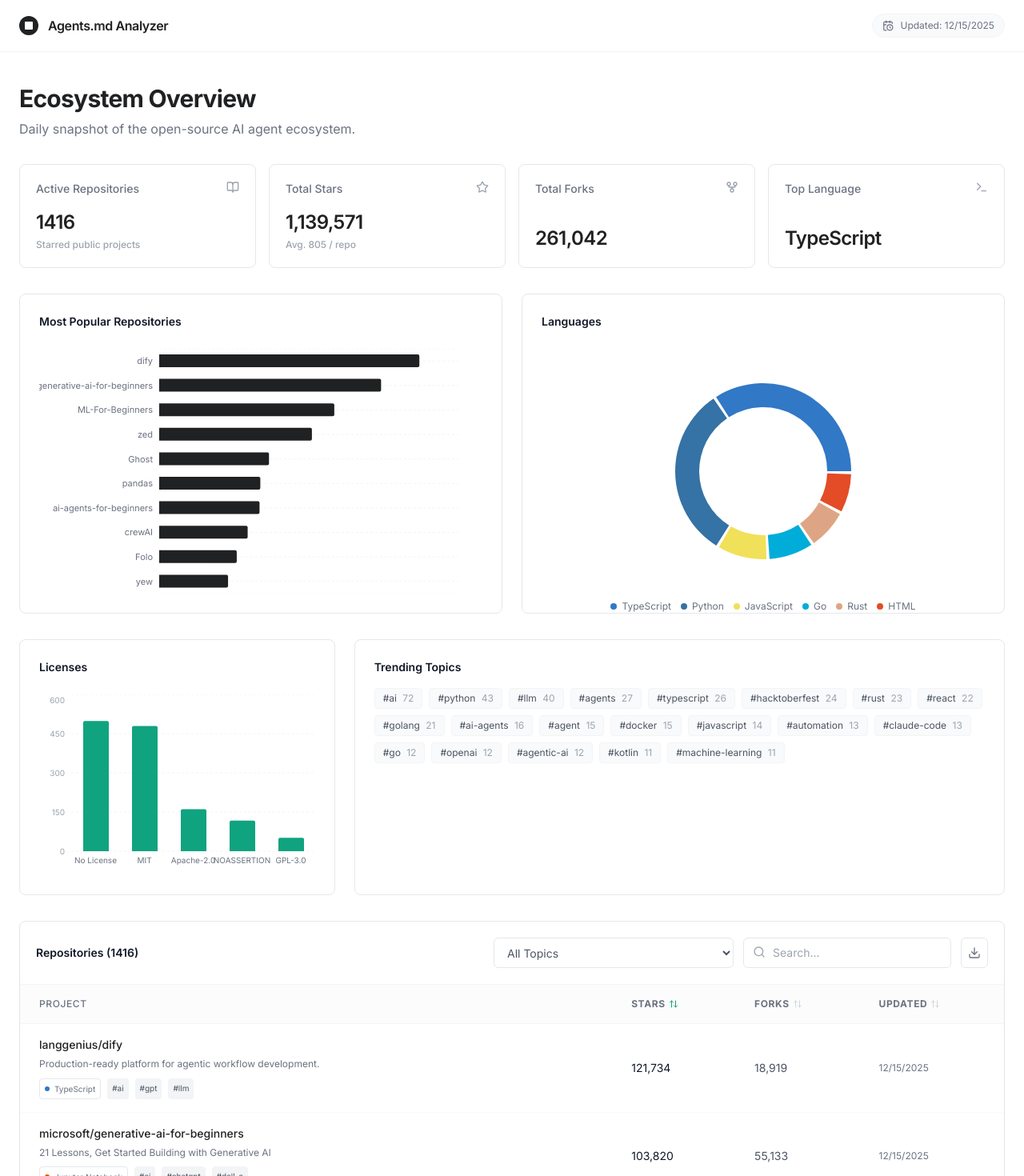
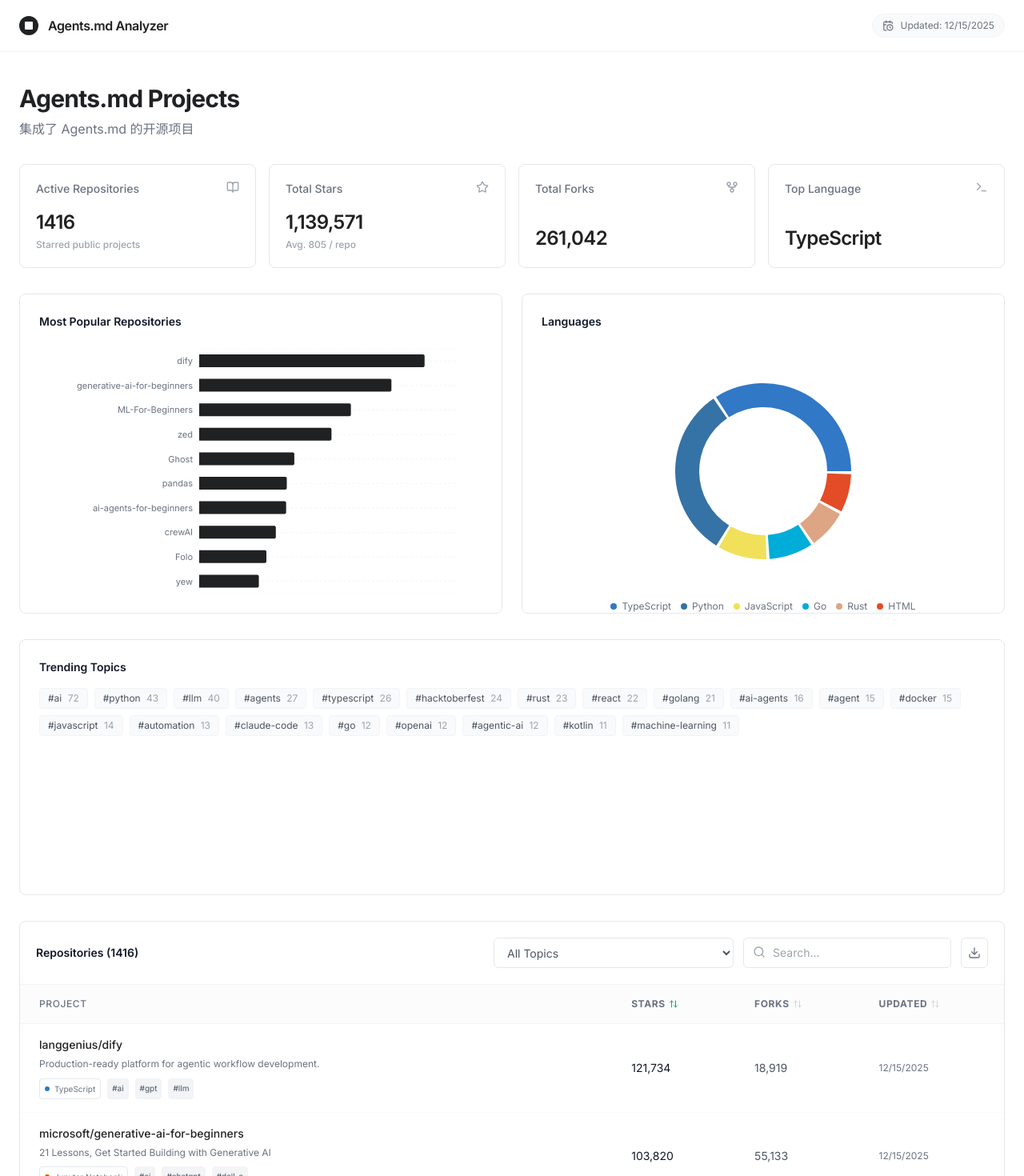
Before and after one commit to nexteacc/agents.md-ecosystem-analyzer, a React (Vite) app: page / in a window 1280 px wide. Shown: the top 1470 px of the page at 80% size. Built offline with nearby package versions, Linux system fonts and the light colour scheme.

Commit message:
refactor(ui): update main title and description, remove unused chart component, and enhance chart styling for better visibility

```diff
--- a/App.tsx
+++ b/App.tsx
@@ -1,6 +1,6 @@
 import React, { useState, useEffect, useMemo } from 'react';
 import { StatsCards } from './components/StatsCards';
-import { LanguagePieChart, TopReposBarChart, LicenseChart } from './components/Charts';
+import { LanguagePieChart, TopReposBarChart } from './components/Charts';
 import { RepoTable } from './components/RepoTable';
 import { RepositoryNode, AnalysisStats } from './types';
 import { fetchEcosystemData } from './services/githubService';
@@ -116,9 +116,9 @@ const App: React.FC = () => {
 
       <main className="max-w-7xl mx-auto px-6 py-10">
         <div className="mb-8">
-           <h1 className="text-3xl font-bold text-openai-black mb-2 tracking-tight">Ecosystem Overview</h1>
+           <h1 className="text-3xl font-bold text-openai-black mb-2 tracking-tight">Agents.md Projects</h1>
            <p className="text-gray-500">
-             Daily snapshot of the open-source AI agent ecosystem.
+             集成了 Agents.md 的开源项目
            </p>
         </div>
 
@@ -129,11 +129,8 @@ const App: React.FC = () => {
           <LanguagePieChart stats={stats} />
         </div>
 
-        <div className="grid grid-cols-1 lg:grid-cols-3 gap-6 mb-8">
-          <div className="lg:col-span-1">
-             <LicenseChart stats={stats} />
-          </div>
-          <div className="lg:col-span-2 bg-white p-6 rounded-lg border border-gray-200 flex flex-col h-[320px]">
+        <div className="mb-8">
+          <div className="bg-white p-6 rounded-lg border border-gray-200 flex flex-col h-[320px]">
              <h3 className="text-sm font-semibold text-gray-900 mb-4">Trending Topics</h3>
              <div className="flex flex-wrap gap-2 overflow-y-auto custom-scrollbar content-start">
                {stats.topTopics.map((topic) => (
--- a/components/Charts.tsx
+++ b/components/Charts.tsx
@@ -91,7 +91,7 @@ export const TopReposBarChart: React.FC<{ repos: RepositoryNode[] }> = ({ repos
   return (
     <div className="bg-white p-6 rounded-lg border border-gray-200 h-[400px] flex flex-col">
       <h3 className="text-sm font-semibold text-gray-900 mb-6">Most Popular Repositories</h3>
-      <div className="flex-grow text-xs">
+      <div className="flex-grow text-xs" style={{ overflow: 'visible' }}>
         <ResponsiveContainer width="100%" height="100%">
           <BarChart
             data={data}
@@ -103,7 +103,7 @@ export const TopReposBarChart: React.FC<{ repos: RepositoryNode[] }> = ({ repos
             <YAxis
               type="category"
               dataKey="name"
-              width={150}
+              width={200}
               tick={{ fill: '#6b7280', fontSize: 11 }}
               interval={0}
               axisLine={false}
--- a/index.html
+++ b/index.html
@@ -45,6 +45,12 @@
       .custom-scrollbar::-webkit-scrollbar-thumb:hover {
         background: #9ca3af;
       }
+      /* Fix Y-axis text overflow in bar chart */
+      .recharts-cartesian-axis-tick-value {
+        overflow: visible !important;
+        text-overflow: clip !important;
+        white-space: nowrap !important;
+      }
     </style>
   <script type="importmap">
 {
```
Also changed, not shown: 2 other files (tests, documents, lock files or other folders).
